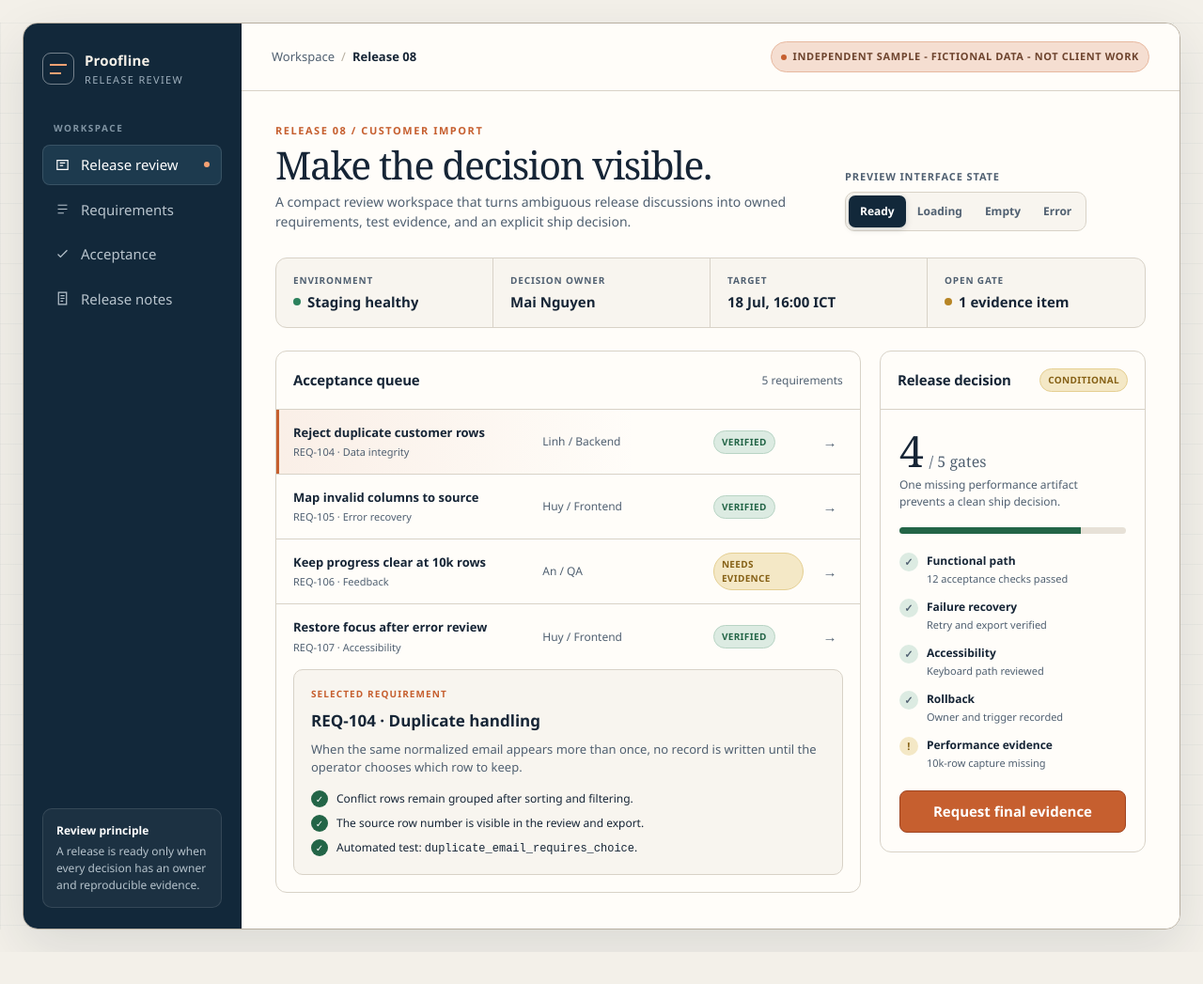
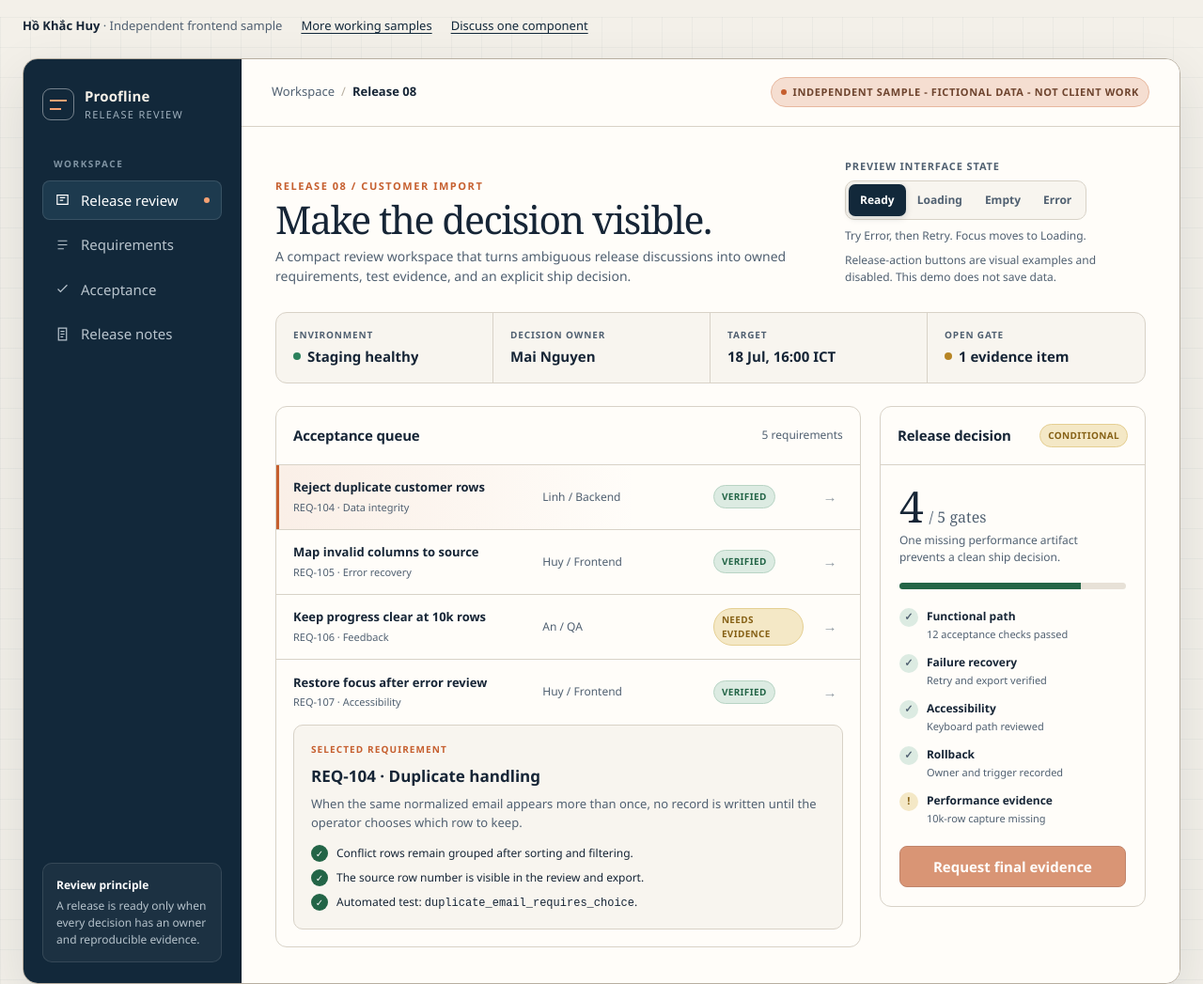
Before and after one commit to builtbyhuy/proofline-release-review, a website: page index.html in a window 1280 px wide. Shown: the top 1047 px of the page at 94% size. Before the commit the page ends 1013 px from the top, so only its background shows below. Drawn offline with Linux system fonts and the light colour scheme.

Commit message:
Make frontend samples easy to inspect and clarify demo actions

```diff
--- a/index.html
+++ b/index.html
@@ -52,6 +52,21 @@
     }
 
     button { font: inherit; }
+
+    .portfolio-strip {
+      width: min(1440px, calc(100% - 48px));
+      margin: 18px auto 0;
+      display: flex;
+      flex-wrap: wrap;
+      align-items: center;
+      gap: 8px 20px;
+      color: var(--ink-soft);
+      font-size: 13px;
+    }
+    .portfolio-strip a { color: var(--navy); text-underline-offset: 3px; }
+    .portfolio-strip strong { color: var(--ink); }
+    .demo-help { margin: 8px 0 0; max-width: 340px; font-size: 12px; color: var(--ink-soft); }
+    button:disabled { opacity: .65; cursor: default; }
 
     button:focus-visible,
     a:focus-visible {
@@ -705,6 +720,11 @@
 </head>
 <body>
   <a class="skip-link" href="#main-content">Skip to release review</a>
+  <nav class="portfolio-strip" aria-label="Huy's portfolio">
+    <span><strong>Hồ Khắc Huy</strong> · Independent frontend sample</span>
+    <a href="samples/2026-09-30/">More working samples</a>
+    <a href="mailto:hohuyblon@gmail.com?subject=One%20web%20component">Discuss one component</a>
+  </nav>
   <div class="app-shell">
     <aside class="sidebar" aria-label="Primary navigation">
       <a class="brand" href="#main-content" aria-label="Proofline home">
@@ -750,6 +770,8 @@
               <button class="state-button" type="button" data-state-control="empty" aria-pressed="false">Empty</button>
               <button class="state-button" type="button" data-state-control="error" aria-pressed="false">Error</button>
             </div>
+            <p class="demo-help">Try Error, then Retry. Focus moves to Loading.</p>
+            <p class="demo-help" id="visual-control-note">Release-action buttons are visual examples and disabled. This demo does not save data.</p>
           </div>
         </div>
 
@@ -769,19 +791,19 @@
               <ul class="queue-list">
                 <li class="queue-row selected">
                   <div class="queue-title"><strong>Reject duplicate customer rows</strong><span>REQ-104 · Data integrity</span></div>
-                  <span class="owner">Linh / Backend</span><span class="badge badge-green">Verified</span><button class="row-action" type="button" aria-label="Open requirement REQ-104">→</button>
+                  <span class="owner">Linh / Backend</span><span class="badge badge-green">Verified</span><button class="row-action" type="button" disabled aria-describedby="visual-control-note" aria-label="Open requirement REQ-104">→</button>
                 </li>
                 <li class="queue-row">
                   <div class="queue-title"><strong>Map invalid columns to source</strong><span>REQ-105 · Error recovery</span></div>
-                  <span class="owner">Huy / Frontend</span><span class="badge badge-green">Verified</span><button class="row-action" type="button" aria-label="Open requirement REQ-105">→</button>
+                  <span class="owner">Huy / Frontend</span><span class="badge badge-green">Verified</span><button class="row-action" type="button" disabled aria-describedby="visual-control-note" aria-label="Open requirement REQ-105">→</button>
                 </li>
                 <li class="queue-row">
                   <div class="queue-title"><strong>Keep progress clear at 10k rows</strong><span>REQ-106 · Feedback</span></div>
-                  <span class="owner">An / QA</span><span class="badge badge-amber">Needs evidence</span><button class="row-action" type="button" aria-label="Open requirement REQ-106">→</button>
+                  <span class="owner">An / QA</span><span class="badge badge-amber">Needs evidence</span><button class="row-action" type="button" disabled aria-describedby="visual-control-note" aria-label="Open requirement REQ-106">→</button>
                 </li>
                 <li class="queue-row">
                   <div class="queue-title"><strong>Restore focus after error review</strong><span>REQ-107 · Accessibility</span></div>
-                  <span class="owner">Huy / Frontend</span><span class="badge badge-green">Verified</span><button class="row-action" type="button" aria-label="Open requirement REQ-107">→</button>
+                  <span class="owner">Huy / Frontend</span><span class="badge badge-green">Verified</span><button class="row-action" type="button" disabled aria-describedby="visual-control-note" aria-label="Open requirement REQ-107">→</button>
                 </li>
               </ul>
               <article class="detail" aria-labelledby="detail-title">
@@ -811,7 +833,7 @@
                   <li><span class="gate-icon" aria-hidden="true">✓</span><div><strong>Rollback</strong><span>Owner and trigger recorded</span></div></li>
                   <li><span class="gate-icon pending" aria-hidden="true">!</span><div><strong>Performance evidence</strong><span>10k-row capture missing</span></div></li>
                 </ul>
-                <button class="primary-button" type="button">Request final evidence</button>
+                <button class="primary-button" type="button" disabled aria-describedby="visual-control-note">Request final evidence</button>
               </div>
             </aside>
           </div>
@@ -831,7 +853,7 @@
               <div class="state-symbol" aria-hidden="true">＋</div>
               <h2>No requirements yet</h2>
               <p>Start with one observable outcome. Add its owner, acceptance evidence, and failure boundary before the release grows.</p>
-              <button class="secondary-button" type="button">Add first requirement</button>
+              <button class="secondary-button" type="button" disabled aria-describedby="visual-control-note">Add first requirement</button>
             </div>
           </div>
         </section>
@@ -841,7 +863,7 @@
             <div class="system-state-inner">
               <div class="state-symbol" aria-hidden="true">!</div>
               <h2>The evidence service did not respond</h2>
-              <p>Your review is still saved locally. Retry the evidence request or continue with the last synchronized snapshot from 14:32 ICT.</p>
+              <p>This is a simulated failure. Retry switches to the loading preview; no evidence request is sent and no review data is saved.</p>
               <button class="primary-button" type="button" data-retry>Retry evidence request</button>
             </div>
           </div>
```
Also changed, not shown: samples/2026-09-30/index.html (+10 -6 lines), README.md.
